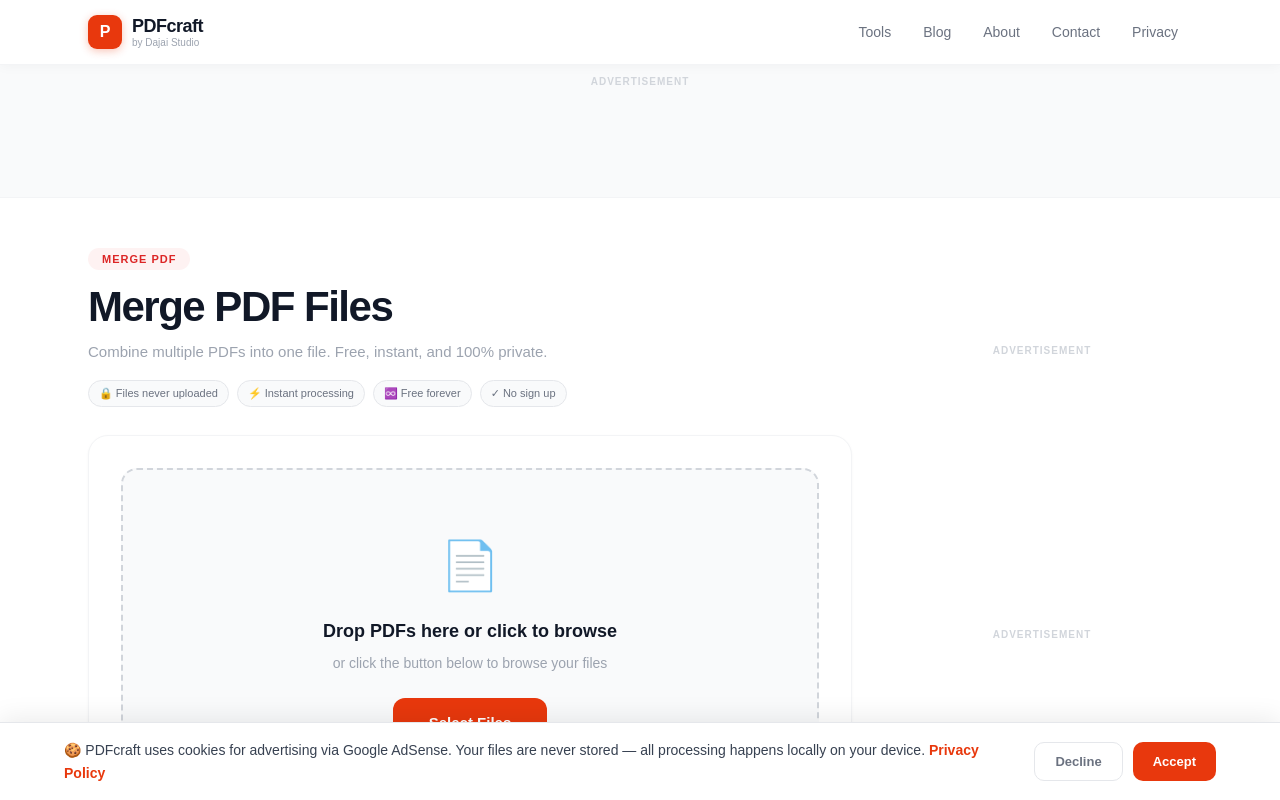
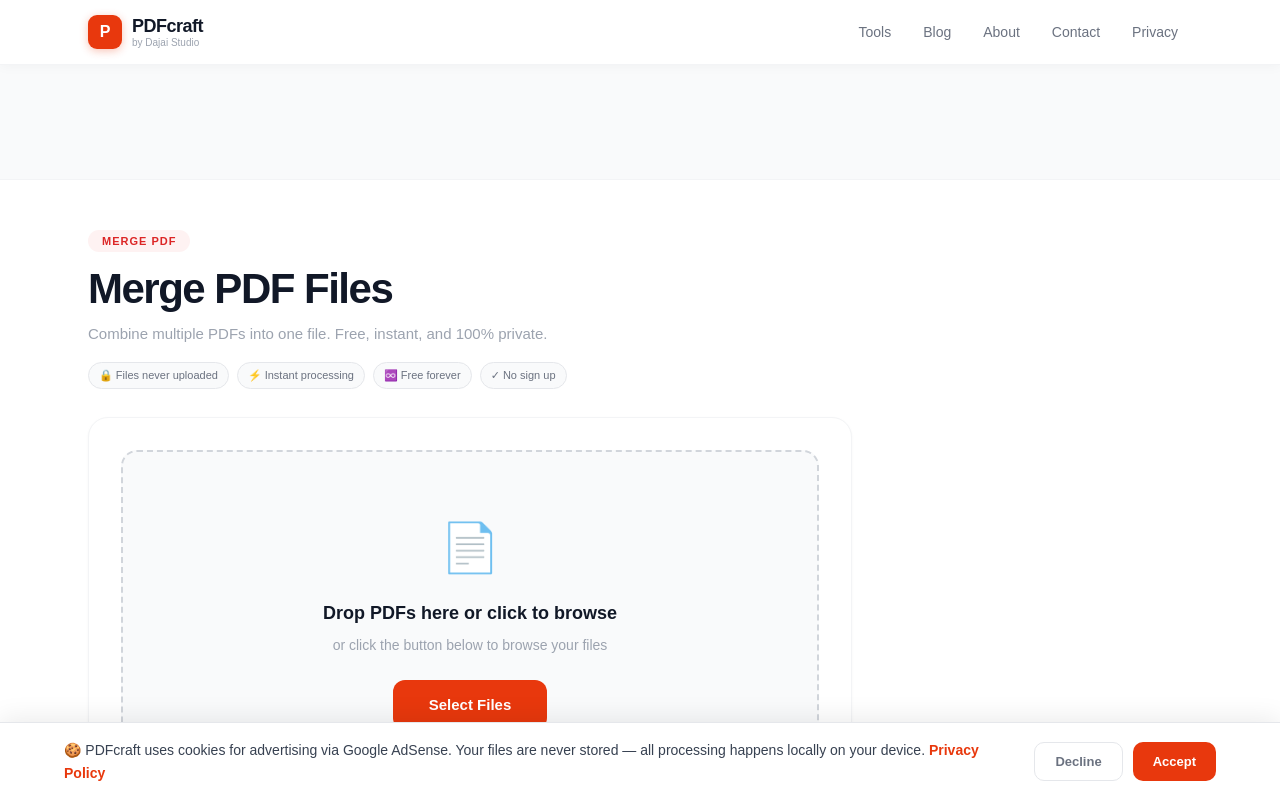
Before and after one commit to dajai98/getpdfcraft, a Next.js app: page /tools/merge-pdf in a window 1280 px wide. Shown: the top 800 px of the page. Built offline with nearby package versions, Linux system fonts and the light colour scheme.

Commit message:
remove ads placeholder

```diff
--- a/components/ui/Ads.js
+++ b/components/ui/Ads.js
@@ -37,47 +37,10 @@ function AdUnit({ slot, style = {}, minHeight = 90 }) {
     </div>
   );
 }
-
 export function AdLeaderboard() {
-  return (
-    // CLS FIX: Wrap label + ad in a container with total minHeight (90 + ~18 label)
-    // so the full block height is reserved before anything loads.
-    <div style={{
-      width: "100%",
-      display: "flex",
-      flexDirection: "column",
-      alignItems: "center",
-      minHeight: 108, // 90px ad + ~18px label
-    }}>
-      <p style={{
-        fontSize: 10, color: "#d1d5db", margin: "0 0 4px 0",
-        fontWeight: 600, letterSpacing: 1, textTransform: "uppercase",
-        lineHeight: 1, height: 14, // fixed height so it never reflows
-      }}>
-        Advertisement
-      </p>
-      <AdUnit slot={SLOTS.leaderboard} minHeight={90} style={{ width: "100%" }} />
-    </div>
-  );
+  return null;
 }
 
 export function AdRectangle() {
-  return (
-    // CLS FIX: Same pattern — reserve full block height including label
-    <div style={{
-      display: "flex",
-      flexDirection: "column",
-      alignItems: "center",
-      minHeight: 268, // 250px ad + ~18px label
-    }}>
-      <p style={{
-        fontSize: 10, color: "#d1d5db", margin: "0 0 4px 0",
-        fontWeight: 600, letterSpacing: 1, textTransform: "uppercase",
-        lineHeight: 1, height: 14,
-      }}>
-        Advertisement
-      </p>
-      <AdUnit slot={SLOTS.rectangle} minHeight={250} style={{ width: 300 }} />
-    </div>
-  );
+  return null;
 }
```
